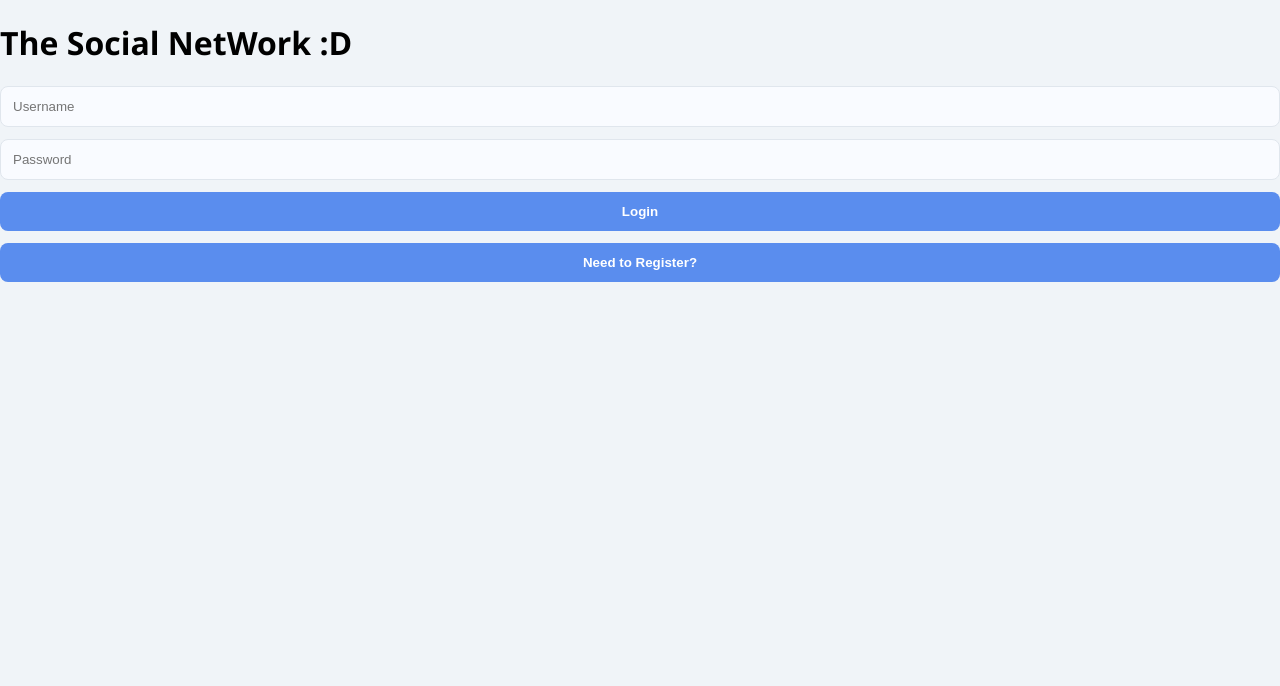
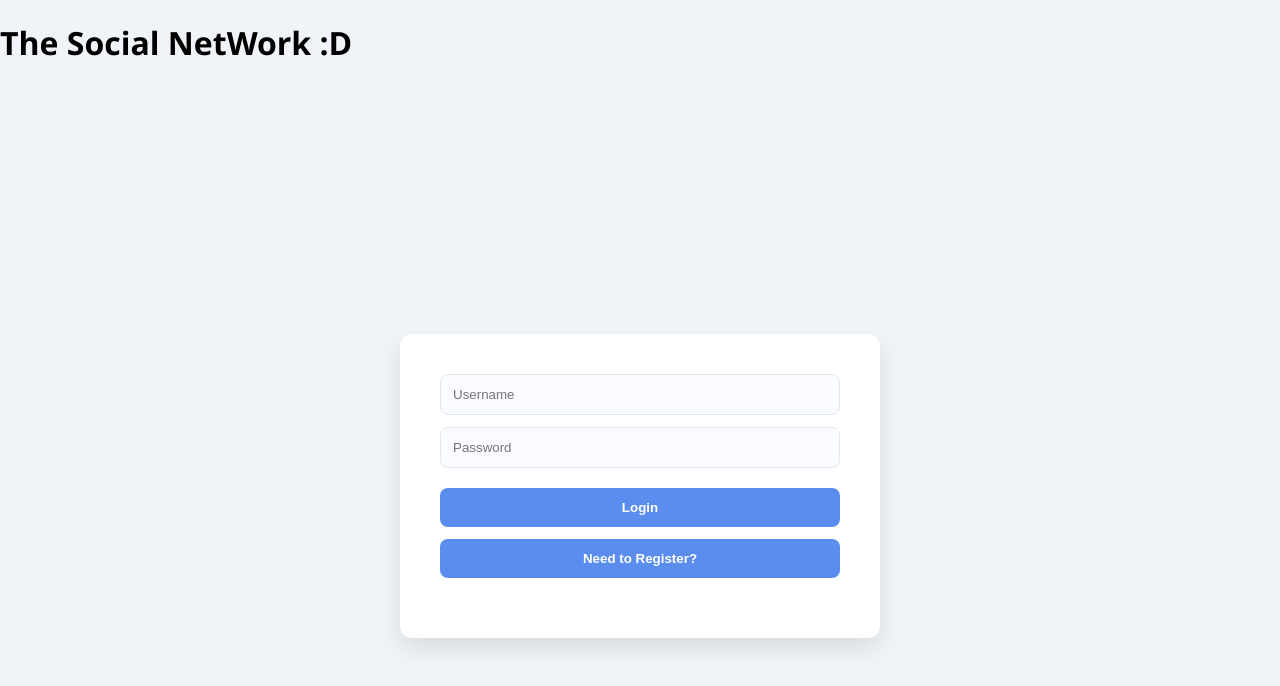
Before and after one commit to AsafRez/SocialNetworkApp, a React (Vite) app: page / in a window 1280 px wide. Shown: the top 686 px of the page. Built offline with nearby package versions, Linux system fonts and the light colour scheme.

Commit message:
Changes by Dror עיצוב מסך ראשי

```diff
--- a/src/App.css
+++ b/src/App.css
@@ -3,21 +3,27 @@
     gap: 10px;
     justify-content: center;
 }
+.login-container {
+    display: flex;
+    justify-content: center;
+    align-items: center;
+    min-height: 100vh;
+    width: 100%;
+    background-color: #f0f4f8;
+}
 .login-box{
-    display: flex;
-    flex-direction: column;
-    gap: 12px;
-}
-.login-container {
     background: white;
-    padding: 2rem;
+    padding: 2.5rem;
     border-radius: 12px;
-    box-shadow: 0 4px 15px rgba(0, 0, 0, 0.05);
+    box-shadow: 0 10px 25px rgba(0, 0, 0, 0.1);
     display: flex;
     flex-direction: column;
     gap: 20px;
+    width: 100%;
+    max-width: 400px;
     text-align: center;
 }
+
 .mode-switch button:disabled {
     background: #5a8dee;
     color: white;
--- a/src/DashCSS.css
+++ b/src/DashCSS.css
@@ -40,6 +40,7 @@
     border: 3px solid lightgray;
     overflow-y: auto;
     align-content: center
+
 }
 
 .folowers-container{
--- a/src/Login.jsx
+++ b/src/Login.jsx
@@ -11,6 +11,7 @@ function Login(){
     const navigate = useNavigate();
 
     return (
+        <div className="login-container">
         <div className="login-box">
             <div className="input-group">
             <input value={username} placeholder="Username" onChange={e => setUsername(e.target.value)} />
@@ -50,6 +51,8 @@ function Login(){
             <div>
             </div>
         </div>
+        </div>
+
 
 
 
--- a/src/index.css
+++ b/src/index.css
@@ -1,17 +1,12 @@
 #root {
     width: 100%;
-    height: 100%;
-    margin: 0;
-    padding: 0;
-    flex-direction: column;
+    height: 100vh;
+    display: block;
 }
 body, html {
     margin: 0;
     padding: 0;
     height: 100%;
     width: 100%;
-    display: block;
-    background-color: #f0f4f8;
-    font-family: 'Segoe UI', Tahoma, Geneva, Verdana, sans-serif;
-    overflow: hidden;
+
 }
```
